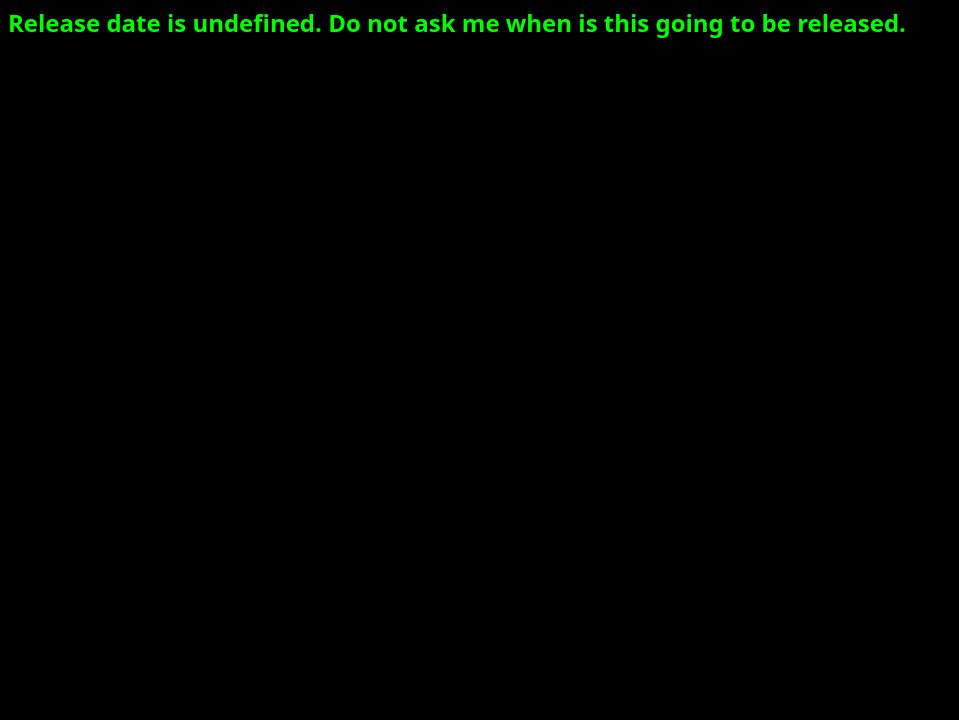
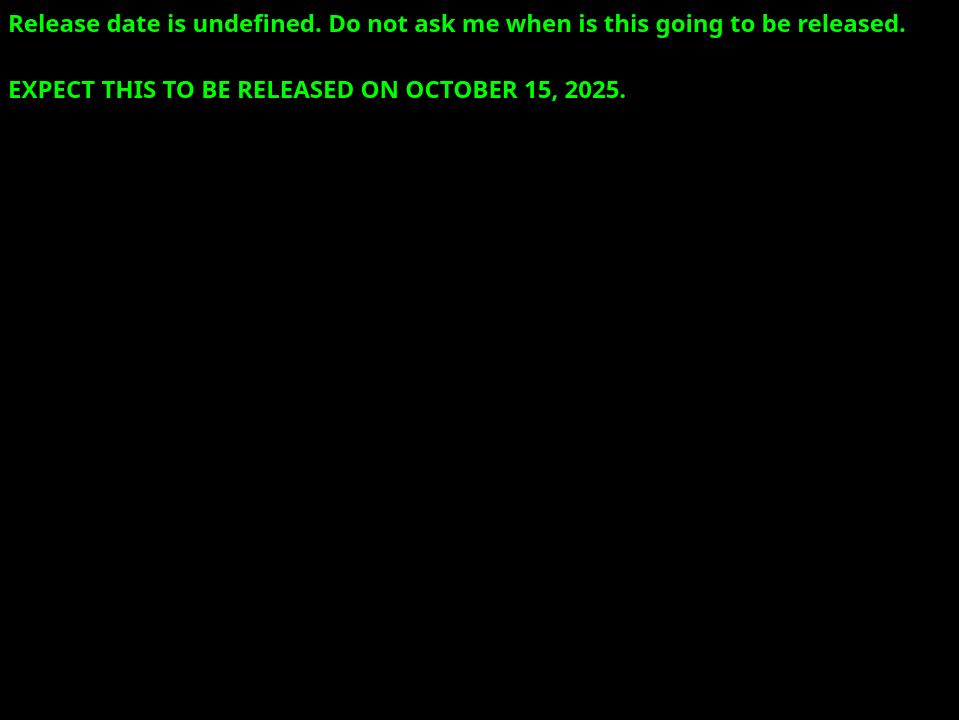
Before and after one commit to AleckOnTech/aleckontech.github.io, a plain HTML site: page index.html in a window 1280 px wide. Shown: the part 80-800 px from the top of the page, without its empty margins (0-959 px from the left). Drawn offline with Linux system fonts and the light colour scheme.

Commit message:
Update index.html

```diff
--- a/index.html
+++ b/index.html
@@ -8,6 +8,6 @@
 </head>
 <body style="background-color: black; color: #00FF00; font-family: system-ui;">
     <h1>This is my website. Under construction....</h1>
-    <h2>Release date is undefined. Do not ask me when is this going to be released.</h2>
+    <h2>Release date is undefined. Do not ask me when is this going to be released. <br /><br />  EXPECT THIS TO BE RELEASED ON OCTOBER 15, 2025.</h2>
 </body>
 </html>
```
